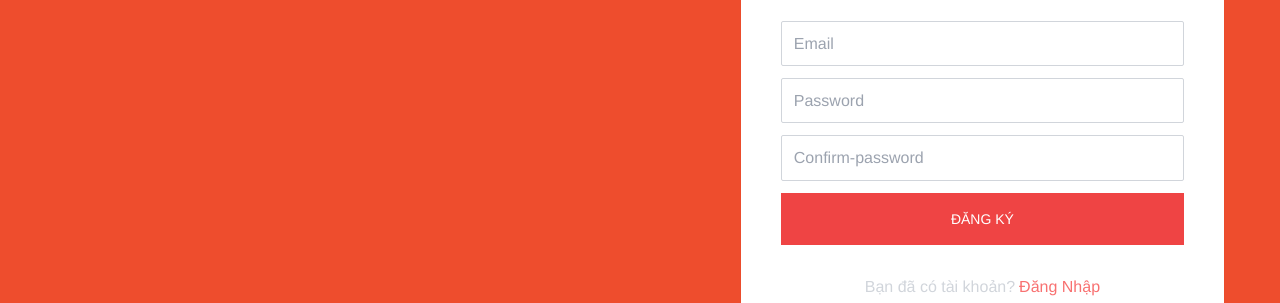
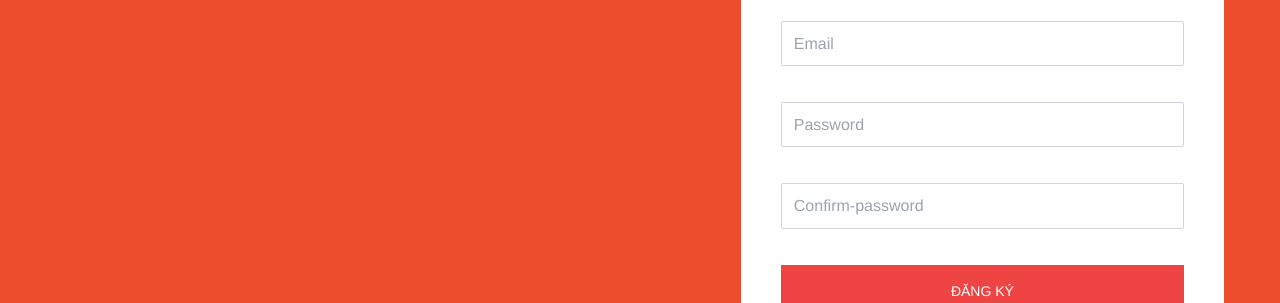
Before and after one commit to TuanPham180704/ShopeeClone, a React (Vite) app in the folder ShopeeClone/: page /register in a window 1280 px wide. Shown: the part 295-598 px from the top of the page. Built offline with nearby package versions, Linux system fonts and the light colour scheme.

Commit message:
Validate Register Form with  React Hook Form

```diff
--- a/ShopeeClone/package.json
+++ b/ShopeeClone/package.json
@@ -15,6 +15,7 @@
   "dependencies": {
     "react": "^19.1.1",
     "react-dom": "^19.1.1",
+    "react-hook-form": "^7.62.0",
     "react-router-dom": "^7.8.1"
   },
   "devDependencies": {
--- a/ShopeeClone/src/pages/Login/Login.tsx
+++ b/ShopeeClone/src/pages/Login/Login.tsx
@@ -1,12 +1,23 @@
-import { Link } from 'react-router-dom'
+
+import { useForm } from 'react-hook-form'
+import { data, Link } from 'react-router-dom'
 
 export default function Login() {
+  const {
+    register,
+    handleSubmit,
+    formState: { errors }
+  } = useForm()
+
+  const onSubmit = handleSubmit((data)=>{
+    console.log(data)
+  })
   return (
     <div className='bg-orange'>
       <div className='max-w-7xl mxx-auto px-4'>
         <div className='grid grid-cols-1  lg:grid-cols-5 py-12 lg:py-32 lg:pr-10'>
           <div className='lg:col-span-2 lg:col-start-4'>
-            <form className='p-10 rounded bg-white shadow-sm'>
+            <form className='p-10 rounded bg-white shadow-sm' onSubmit={onSubmit}>
               <div className='text-2xl'>Đăng Nhập</div>
               <div className='mt-8'>
                 <input
--- a/ShopeeClone/src/pages/Register/Register.tsx
+++ b/ShopeeClone/src/pages/Register/Register.tsx
@@ -1,39 +1,60 @@
+import { useForm, type RegisterOptions } from 'react-hook-form'
 import { Link } from 'react-router-dom'
+import { rules } from 'src/utils/rules'
+
+interface FormData {
+  email: string
+  password: string
+  confirm_password: string
+}
 
 export default function Register() {
+  const {
+    register,
+    handleSubmit,
+    formState: { errors }
+  } = useForm<FormData>()
+
+  const onSubmit = handleSubmit((data) => {
+    console.log(data)
+  })
+  console.log('err', errors)
   return (
     <div className='bg-orange'>
       <div className='max-w-7xl mxx-auto px-4'>
         <div className='grid grid-cols-1  lg:grid-cols-5 py-12 lg:py-32 lg:pr-10'>
           <div className='lg:col-span-2 lg:col-start-4'>
-            <form className='p-10 rounded bg-white shadow-sm'>
+            <form className='p-10 rounded bg-white shadow-sm' onSubmit={onSubmit} noValidate>
               <div className='text-2xl'>Đăng Ký</div>
               <div className='mt-8'>
                 <input
                   type='email'
-                  name='email'
                   className='p-3 w-full outline-none border border-gray-300 focus:border-gray-500 rounded-sm focus:shadow-sm'
                   placeholder='Email'
+                  {...register('email', rules.email as RegisterOptions<FormData, 'email'>)}
                 />
-                <div className='mt-1 text-red-600 .min-h-[1rem].text-sm'></div>
+                <div className='mt-1 text-red-600 min-h-[1.25rem] text-sm'>{errors.email?.message}</div>
               </div>
               <div className='mt-3'>
                 <input
                   type='password'
-                  name='password'
                   className='p-3 w-full outline-none border border-gray-300 focus:border-gray-500 rounded-sm focus:shadow-sm'
                   placeholder='Password'
+                  {...register('password', rules.password as RegisterOptions<FormData, 'password'>)}
                 />
-                <div className='mt-1 text-red-600 .min-h-[1rem].text-sm'></div>
+                <div className='mt-1 text-red-600 min-h-[1.25rem] text-sm'>{errors.password?.message}</div>
               </div>
               <div className='mt-3'>
                 <input
                   type='password'
-                  name='confirm-password'
                   className='p-3 w-full outline-none border border-gray-300 focus:border-gray-500 rounded-sm focus:shadow-sm'
                   placeholder='Confirm-password'
+                  {...register(
+                    'confirm_password',
+                    rules.confirm_password as RegisterOptions<FormData, 'confirm_password'>
+                  )}
                 />
-                <div className='mt-1 text-red-600 .min-h-[1rem].text-sm'></div>
+                <div className='mt-1 text-red-600 min-h-[1.25rem] text-sm'>{errors.confirm_password?.message}</div>
               </div>
               <div className='mt-3'>
                 <button className='w-full text-center py-4 px-2 uppercase bg-red-500 text-white text-sm hover:bg-red-600'>
--- /dev/null
+++ b/ShopeeClone/src/utils/rules.ts
@@ -0,0 +1,51 @@
+import type { RegisterOptions } from 'react-hook-form'
+
+type Rules = { [key in 'email' | 'password' | 'confirm_password']?: RegisterOptions }
+export const rules: Rules = {
+  email: {
+    required: {
+      value: true,
+      message: 'Email là bắt buộc'
+    },
+    pattern: {
+      value: /^\S+@\S+\.\S+$/,
+      message: 'Email không hợp lệ'
+    },
+    maxLength: {
+      value: 160,
+      message: 'Độ dài từ 5 - 160 ký tự'
+    },
+    minLength: {
+      value: 5,
+      message: 'Độ dài từ 5 - 160 ký tự'
+    }
+  },
+  password: {
+    required: {
+      value: true,
+      message: 'Password là bắt buộc'
+    },
+    maxLength: {
+      value: 160,
+      message: 'Độ dài từ 6 - 160 ký tự'
+    },
+    minLength: {
+      value: 5,
+      message: 'Độ dài từ 6 - 160 ký tự'
+    }
+  },
+  confirm_password: {
+    required: {
+      value: true,
+      message: 'Password là bắt buộc'
+    },
+    maxLength: {
+      value: 160,
+      message: 'Độ dài từ 6 - 160 ký tự'
+    },
+    minLength: {
+      value: 6,
+      message: 'Độ dài từ 6 - 160 ký tự'
+    }
+  }
+}
```
Also changed, not shown: 1 other file (tests, documents, lock files or other folders).
